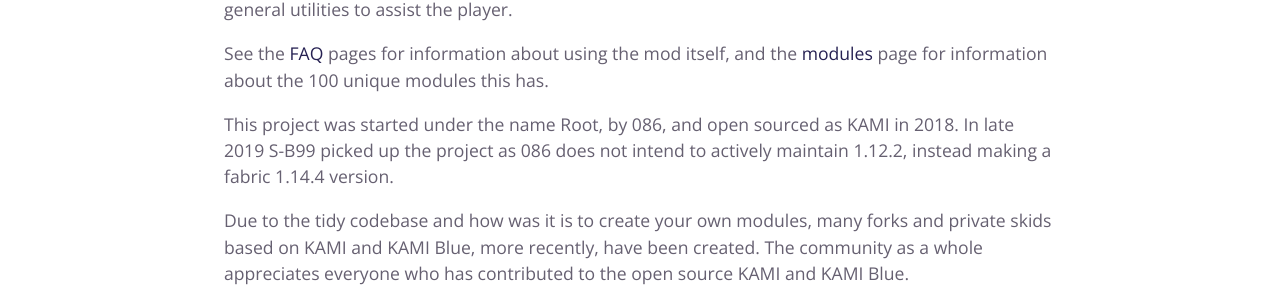
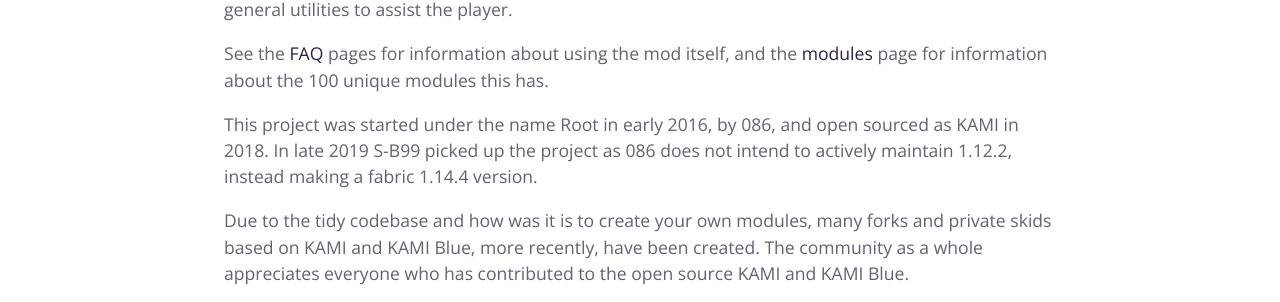
Before and after one commit to kami-blue/website, a Jekyll site: the page built from docs/index.md, in a window 1280 px wide. Shown: the part 558-860 px from the top of the page. Built offline with Jekyll 4.4.1, drawn with Linux system fonts in a browser that asks for light colours.

Commit message:
add date

```diff
--- a/docs/index.md
+++ b/docs/index.md
@@ -10,7 +10,7 @@ This is an open source project written primarily by 086 and S-B99. It has many u
 
 See the [FAQ](/docs/docs/faq.html) pages for information about using the mod itself, and the [modules](/docs/docs/modules.html) page for information about the 100 unique modules this has.
 
-This project was started under the name Root, by 086, and open sourced as KAMI in 2018.
+This project was started under the name Root in early 2016, by 086, and open sourced as KAMI in 2018.
 In late 2019 S-B99 picked up the project as 086 does not intend to actively maintain 1.12.2, instead making a fabric 1.14.4 version.
 
 Due to the tidy codebase and how was it is to create your own modules, many forks and private skids based on KAMI and KAMI Blue, more recently, have been created.
```
